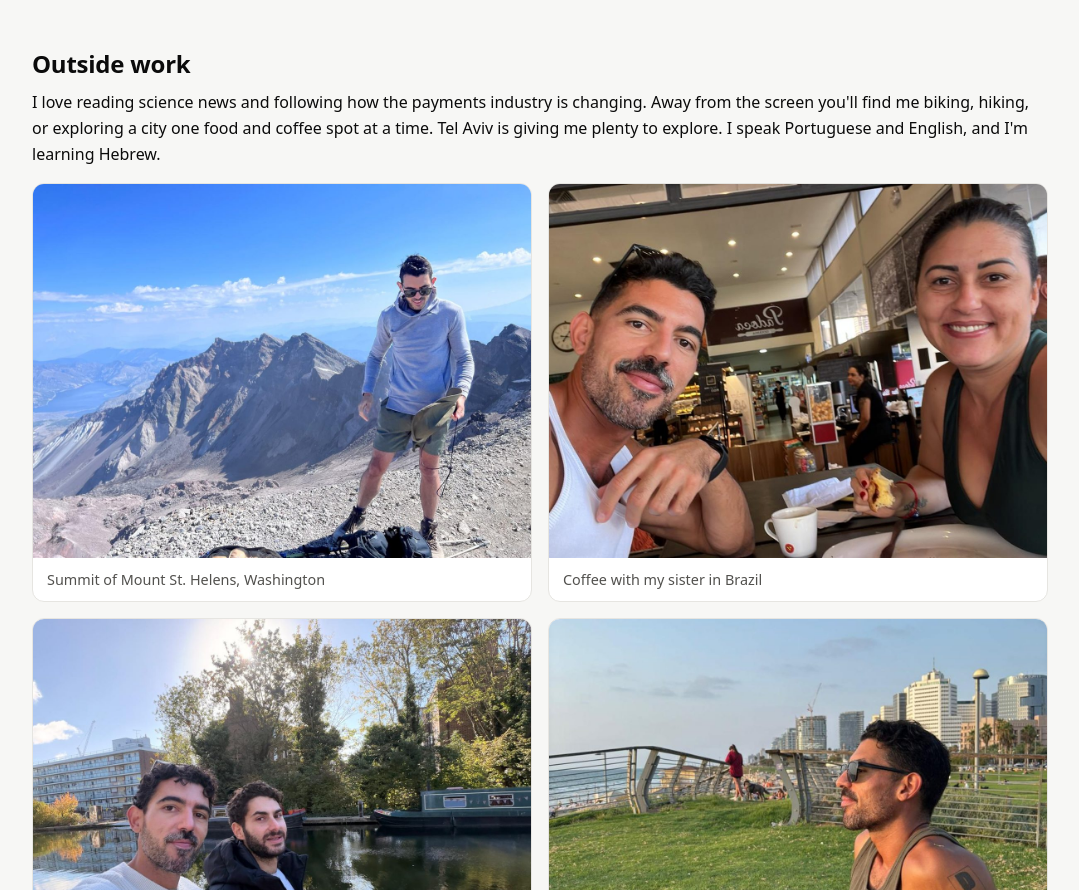
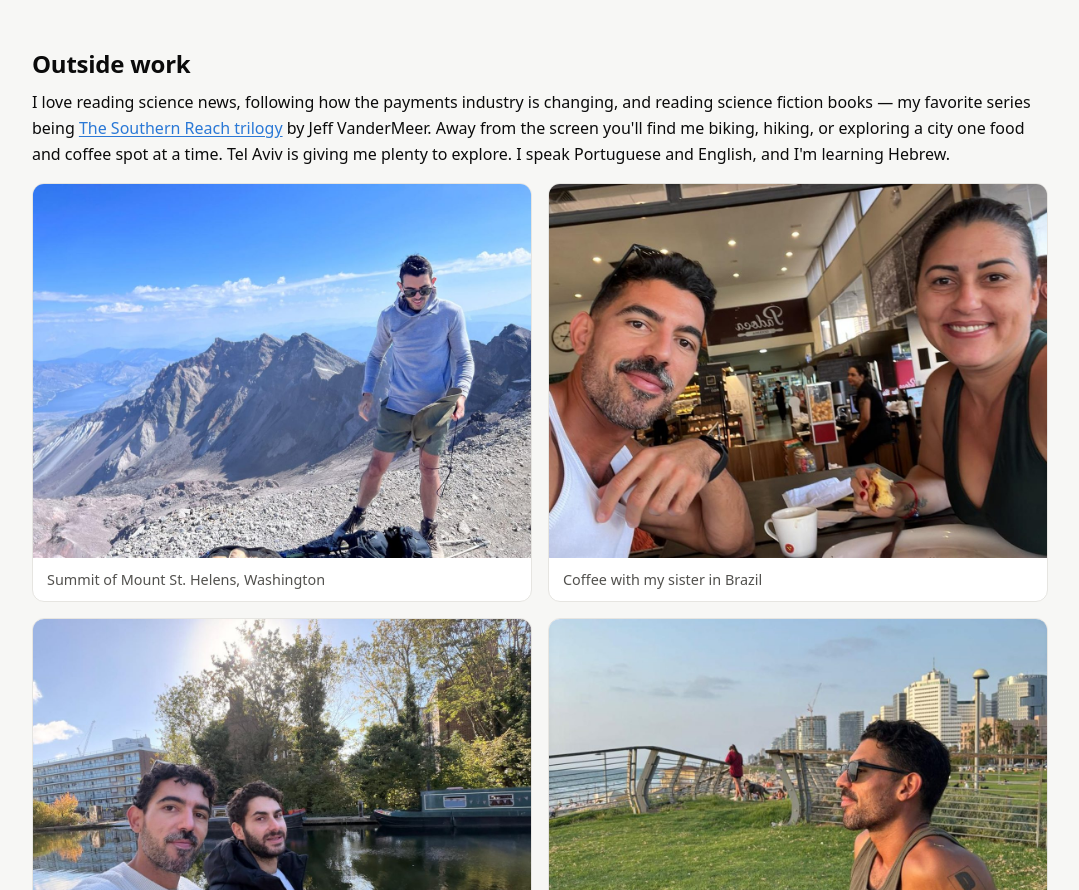
Before and after one commit to marlondocouto2/portfolio, a plain HTML site: page site/about.html in a window 1280 px wide. Shown: the part 1158-2048 px from the top of the page, without its empty margins (100-1179 px from the left). Drawn offline with Linux system fonts and the light colour scheme.

Commit message:
About: mention science fiction and The Southern Reach trilogy
Updates the "Outside work" paragraph, with a link to the series on
Wikipedia.

Co-Authored-By: Claude Opus 5.5 <noreply@anthropic.com>

```diff
--- a/site/about.html
+++ b/site/about.html
@@ -103,9 +103,12 @@
     <section>
       <h2>Outside work</h2>
       <p>
-        I love reading science news and following how the payments industry is changing. Away from the
-        screen you'll find me biking, hiking, or exploring a city one food and coffee spot at a time.
-        Tel Aviv is giving me plenty to explore. I speak Portuguese and English, and I'm learning Hebrew.
+        I love reading science news, following how the payments industry is changing, and reading science
+        fiction books — my favorite series being
+        <a href="https://en.wikipedia.org/wiki/Southern_Reach_Series">The Southern Reach trilogy</a> by
+        Jeff VanderMeer. Away from the screen you'll find me biking, hiking, or exploring a city one food
+        and coffee spot at a time. Tel Aviv is giving me plenty to explore. I speak Portuguese and English,
+        and I'm learning Hebrew.
       </p>
       <div class="gallery">
         <figure>
```
